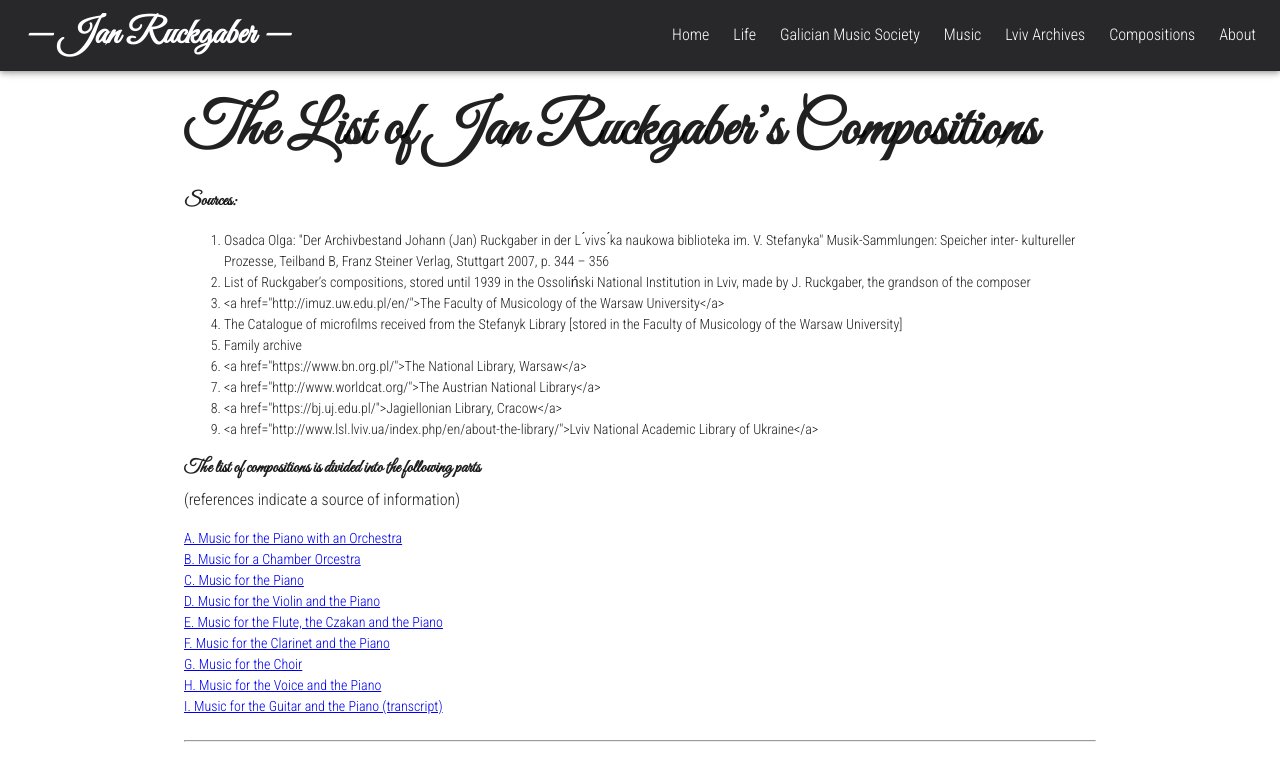
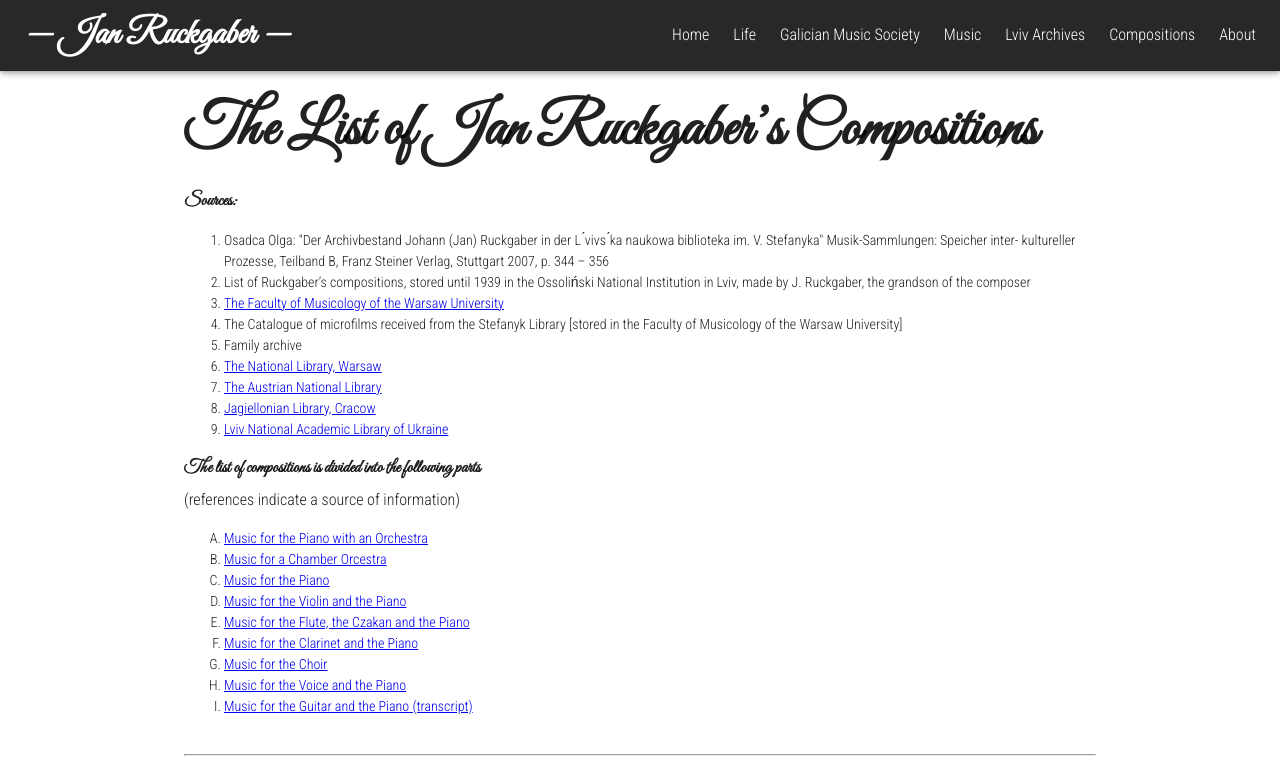
Before and after one commit to maciekrb/ruckgaber-nextjs, a Next.js app: page /compositions in a window 1280 px wide. Shown: the top 775 px of the page. Built offline with nearby package versions, Linux system fonts and the light colour scheme.

Commit message:
Composition titles and hrefs

```diff
--- a/pages/compositions.js
+++ b/pages/compositions.js
@@ -136,22 +136,22 @@ function Page({sections}) {
 
           <Typography variant="h6" gutterBottom>Sources:</Typography>
           <ol type="1">
-            {Object.values(sources).map((item, idx)=><li key={`source-${idx}`}>{item}</li>)}
+            {Object.values(sources).map((item, idx)=><li key={`source-${idx}`} dangerouslySetInnerHTML={{__html: item}} />)}
           </ol>
 
           <Typography variant="h6" gutterBottom>The list of compositions is divided into the following parts</Typography>
           <Typography paragraph>(references indicate a source of information)</Typography>
-          <ul>
-            <li><a href="#section-0">A. Music for the Piano with an Orchestra</a></li>
-            <li><a href="#section-1">B. Music for a Chamber Orcestra</a></li>
-            <li><a href="#section-2">C. Music for the Piano</a></li>
-            <li><a href="#section-3">D. Music for the Violin and the Piano</a></li>
-            <li><a href="#section-4">E. Music for the Flute, the Czakan and the Piano</a></li>
-            <li><a href="#section-5">F. Music for the Clarinet and the Piano</a></li>
-            <li><a href="#section-6">G. Music for the Choir</a></li>
-            <li><a href="#section-7">H. Music for the Voice and the Piano</a></li>
-            <li><a href="#section-8">I. Music for the Guitar and the Piano (transcript)</a></li>
-          </ul>
+          <ol type="A">
+            <li><a href="#section-0">Music for the Piano with an Orchestra</a></li>
+            <li><a href="#section-1">Music for a Chamber Orcestra</a></li>
+            <li><a href="#section-2">Music for the Piano</a></li>
+            <li><a href="#section-3">Music for the Violin and the Piano</a></li>
+            <li><a href="#section-4">Music for the Flute, the Czakan and the Piano</a></li>
+            <li><a href="#section-5">Music for the Clarinet and the Piano</a></li>
+            <li><a href="#section-6">Music for the Choir</a></li>
+            <li><a href="#section-7">Music for the Voice and the Piano</a></li>
+            <li><a href="#section-8">Music for the Guitar and the Piano (transcript)</a></li>
+          </ol>
           <Box py={2}><hr/></Box>
           <CompositionMarkup />
         </Box>
```
Also changed, not shown: src/atoms/CompositionsMarkup.js.
